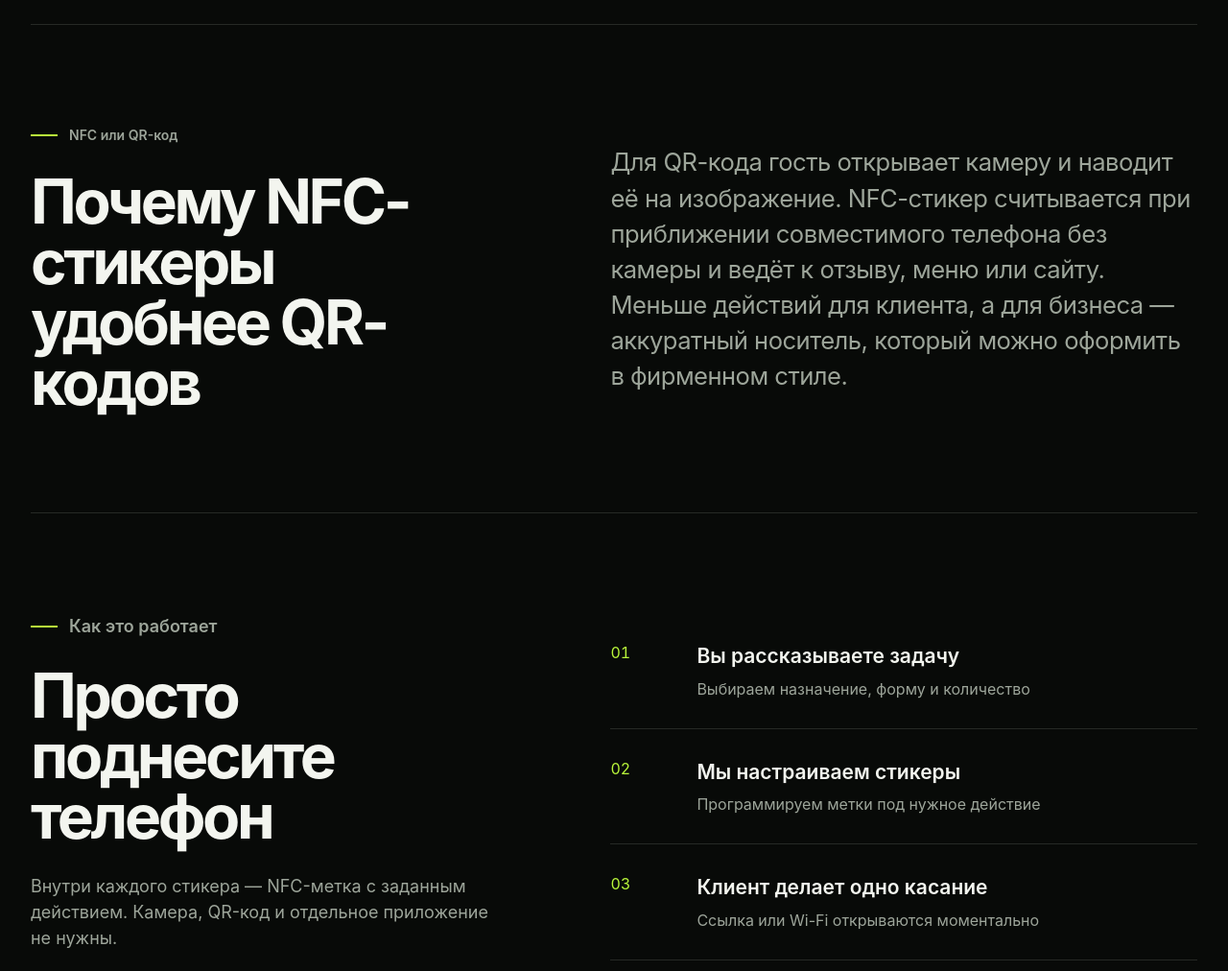
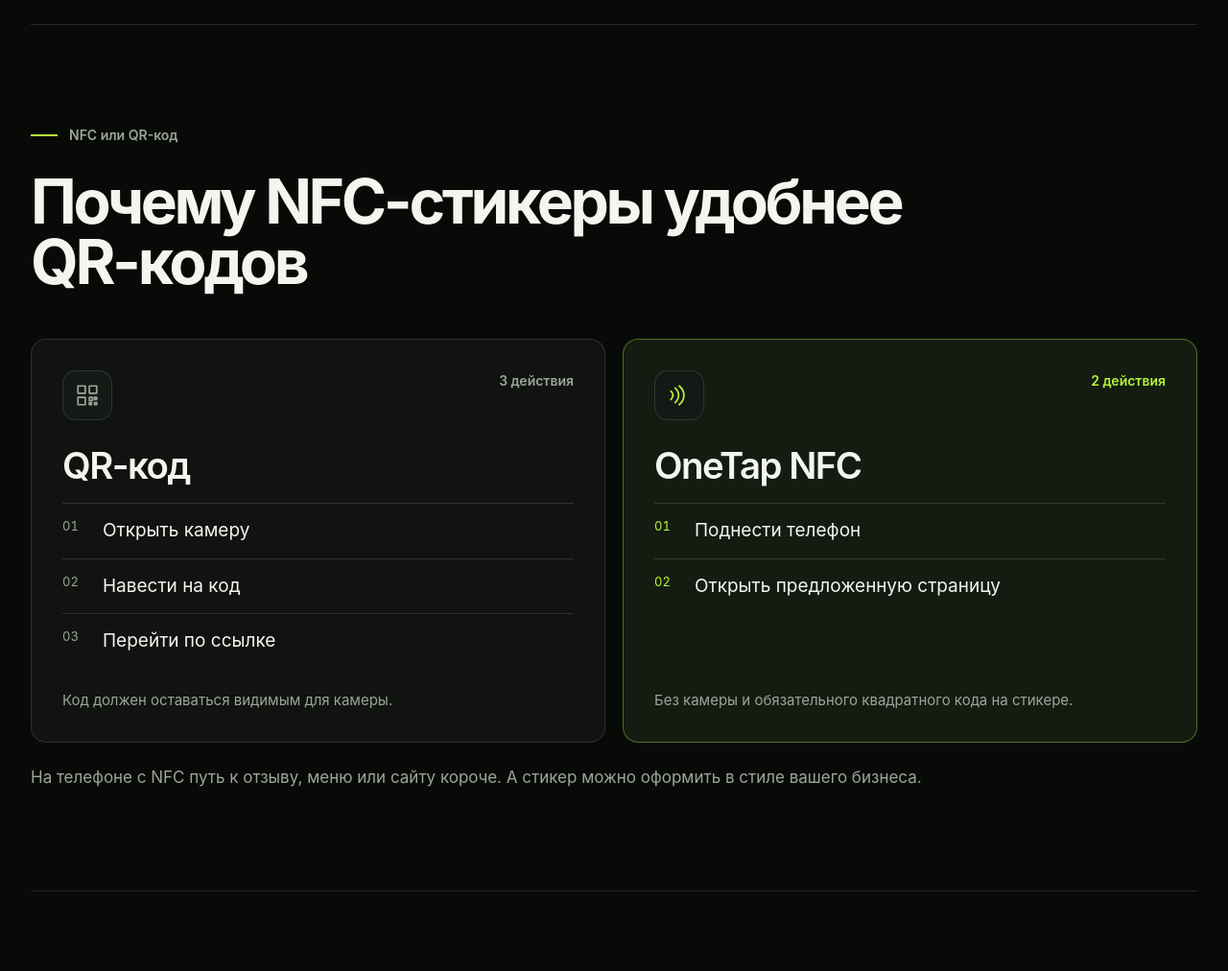
Before and after one commit to soroka-dev/onetap-by, a website: page public/index.html in a window 1280 px wide. Shown: the part 1860-2872 px from the top of the page at 96% size. Drawn offline with Linux system fonts and the light colour scheme.

Commit message:
Сделать наглядное сравнение NFC и QR-кода

```diff
--- a/public/index.html
+++ b/public/index.html
@@ -18,7 +18,7 @@
   <meta name="lead-endpoint" content="https://onetap-leads-bot.soroka-development.workers.dev/api/lead">
   <title>OneTap.by — NFC-стикеры для вашего бизнеса</title>
   <link rel="preload" href="./assets/hero.jpg" as="image" fetchpriority="high">
-  <link rel="stylesheet" href="./styles.css?v=20261119-b2b">
+  <link rel="stylesheet" href="./styles.css?v=20261119-compare">
   <script src="./script.js" defer></script>
 </head>
 <body>
@@ -90,11 +90,40 @@
     </section>
 
     <section class="why-nfc section" aria-labelledby="why-nfc-title">
-      <div>
-        <p class="eyebrow"><span></span> NFC или QR-код</p>
-        <h2 id="why-nfc-title">Почему NFC-стикеры удобнее QR-кодов</h2>
+      <p class="eyebrow"><span></span> NFC или QR-код</p>
+      <h2 id="why-nfc-title">Почему NFC-стикеры удобнее QR-кодов</h2>
+      <div class="comparison-grid">
+        <article class="comparison-card comparison-card-qr">
+          <div class="comparison-header">
+            <div class="comparison-icon" aria-hidden="true">
+              <svg viewBox="0 0 24 24"><path d="M3 3h7v7H3zM14 3h7v7h-7zM3 14h7v7H3zM14 14h3v3h-3zM19 14h2v2h-2zM19 19h2v2h-2zM14 19h2v2h-2z"/></svg>
+            </div>
+            <span class="comparison-count">3 действия</span>
+          </div>
+          <h3>QR-код</h3>
+          <ol class="comparison-steps">
+            <li><span>01</span><span>Открыть камеру</span></li>
+            <li><span>02</span><span>Навести на код</span></li>
+            <li><span>03</span><span>Перейти по ссылке</span></li>
+          </ol>
+          <p class="comparison-foot">Код должен оставаться видимым для камеры.</p>
+        </article>
+        <article class="comparison-card comparison-card-nfc">
+          <div class="comparison-header">
+            <div class="comparison-icon" aria-hidden="true">
+              <svg viewBox="0 0 24 24"><path d="M4 8c2.5 2.5 2.5 5.5 0 8M8 5c4.5 4 4.5 10 0 14M12 3c6 5 6 13 0 18"/></svg>
+            </div>
+            <span class="comparison-count">2 действия</span>
+          </div>
+          <h3>OneTap NFC</h3>
+          <ol class="comparison-steps">
+            <li><span>01</span><span>Поднести телефон</span></li>
+            <li><span>02</span><span>Открыть предложенную страницу</span></li>
+          </ol>
+          <p class="comparison-foot">Без камеры и обязательного квадратного кода на стикере.</p>
+        </article>
       </div>
-      <p class="why-nfc-copy">Для QR-кода гость открывает камеру и наводит её на изображение. NFC-стикер считывается при приближении совместимого телефона без камеры и ведёт к отзыву, меню или сайту. Меньше действий для клиента, а для бизнеса — аккуратный носитель, который можно оформить в фирменном стиле.</p>
+      <p class="comparison-summary">На телефоне с NFC путь к отзыву, меню или сайту короче. А стикер можно оформить в стиле вашего бизнеса.</p>
     </section>
 
     <section class="how section" id="how">
--- a/public/styles.css
+++ b/public/styles.css
@@ -63,9 +63,24 @@ h2 { max-width: 850px; margin-bottom: 0; font-size: clamp(44px, 5vw, 74px); line
 .solution-card h3 { margin: 0; font-size: clamp(27px, 2.7vw, 39px); letter-spacing: -.035em; font-weight: 600; }
 .solution-card p { max-width: 550px; margin: 0; color: var(--muted); font-size: 17px; }
 
-.why-nfc { display: grid; grid-template-columns: .9fr 1.1fr; align-items: center; gap: 104px; border-top: 1px solid var(--line); }
-.why-nfc h2 { margin: 28px 0 0; }
-.why-nfc-copy { margin: 0; color: var(--muted); font-size: clamp(19px, 2vw, 26px); line-height: 1.45; letter-spacing: -.02em; }
+.why-nfc { border-top: 1px solid var(--line); }
+.why-nfc h2 { max-width: 1000px; margin: 28px 0 0; }
+.comparison-grid { display: grid; grid-template-columns: repeat(2, minmax(0, 1fr)); gap: 18px; margin-top: 48px; }
+.comparison-card { min-height: 410px; display: flex; flex-direction: column; padding: 32px; background: var(--surface); border: 1px solid var(--line); border-radius: var(--radius); }
+.comparison-card-nfc { background: #141b11; border-color: rgba(184, 245, 58, .38); }
+.comparison-header { display: flex; align-items: flex-start; justify-content: space-between; gap: 16px; }
+.comparison-icon { width: 52px; height: 52px; display: grid; place-items: center; color: var(--muted); background: var(--surface-2); border: 1px solid var(--line); border-radius: 14px; }
+.comparison-icon svg { width: 26px; height: 26px; fill: none; stroke: currentColor; stroke-width: 1.6; stroke-linecap: round; stroke-linejoin: round; }
+.comparison-card-nfc .comparison-icon { color: var(--accent); }
+.comparison-count { color: var(--muted); font-size: 14px; font-weight: 600; }
+.comparison-card-nfc .comparison-count { color: var(--accent); }
+.comparison-card h3 { margin: 28px 0 20px; font-size: clamp(30px, 3vw, 42px); line-height: 1; letter-spacing: -.04em; font-weight: 600; }
+.comparison-steps { list-style: none; padding: 0; margin: 0; }
+.comparison-steps li { display: grid; grid-template-columns: 28px 1fr; gap: 14px; padding: 14px 0; border-top: 1px solid var(--line); font-size: 19px; }
+.comparison-steps li span:first-child { color: var(--muted); font-size: 13px; font-variant-numeric: tabular-nums; }
+.comparison-card-nfc .comparison-steps li span:first-child { color: var(--accent); }
+.comparison-foot { margin: auto 0 0; padding-top: 22px; color: var(--muted); font-size: 15px; }
+.comparison-summary { margin: 24px 0 0; color: var(--muted); font-size: 17px; }
 
 .how { display: grid; grid-template-columns: .9fr 1.1fr; gap: 104px; border-top: 1px solid var(--line); }
 .how-copy h2 { margin: 28px 0; }
@@ -111,9 +126,9 @@ select { appearance: none; background-image: linear-gradient(45deg, transparent
   .hero { min-height: 720px; height: 100svh; }
   .hero-image { object-position: 64% 50%; }
   .hero-shade { background: linear-gradient(90deg, rgba(5,6,5,.96), rgba(5,6,5,.64)); }
-  .section-heading, .why-nfc, .how, .order { grid-template-columns: 1fr; }
+  .section-heading, .how, .order { grid-template-columns: 1fr; }
   .section-heading { align-items: start; gap: 28px; }
-  .why-nfc { gap: 28px; }
+  .comparison-grid { grid-template-columns: 1fr; }
   .how { gap: 52px; }
   .order { gap: 48px; padding: 48px; }
 }
@@ -129,6 +144,12 @@ select { appearance: none; background-image: linear-gradient(45deg, transparent
   .hero-copy { max-width: 330px; font-size: 19px; }
   .section { padding: 80px 0; }
   .section-heading { margin-bottom: 44px; }
+  .comparison-grid { margin-top: 36px; gap: 12px; }
+  .comparison-card { min-height: 0; padding: 24px 20px; }
+  .comparison-card h3 { margin: 22px 0 16px; }
+  .comparison-steps li { font-size: 17px; }
+  .comparison-foot { padding-top: 18px; }
+  .comparison-summary { font-size: 16px; }
   .solution-card { grid-template-columns: 44px 1fr; gap: 16px; min-height: 132px; padding-right: 0; }
   .solution-icon { width: 44px; height: 44px; border-radius: 12px; }
   .solution-icon svg { width: 21px; height: 21px; }
```
